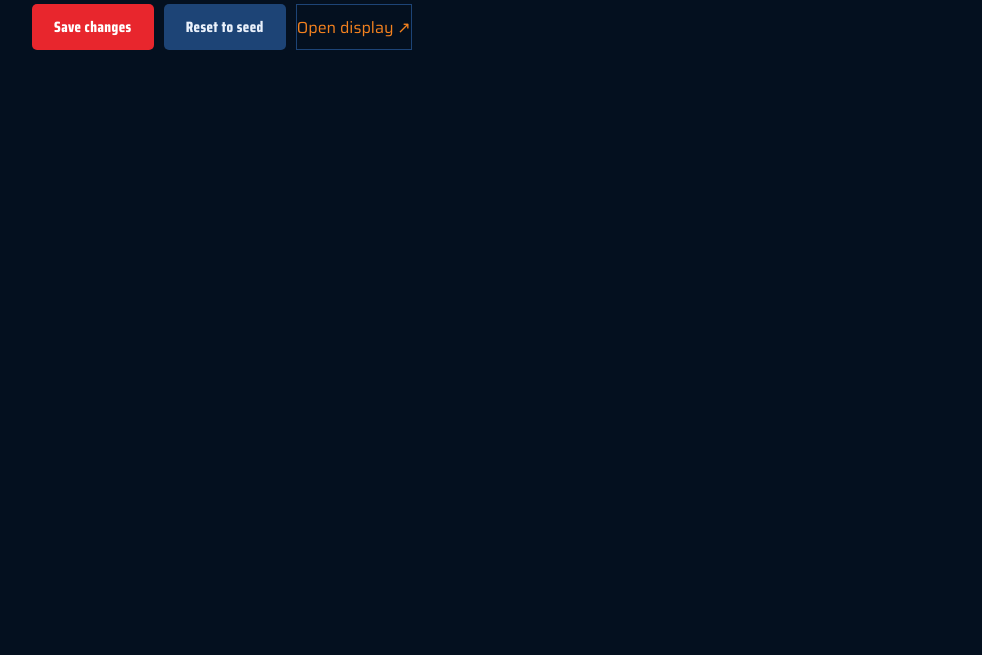
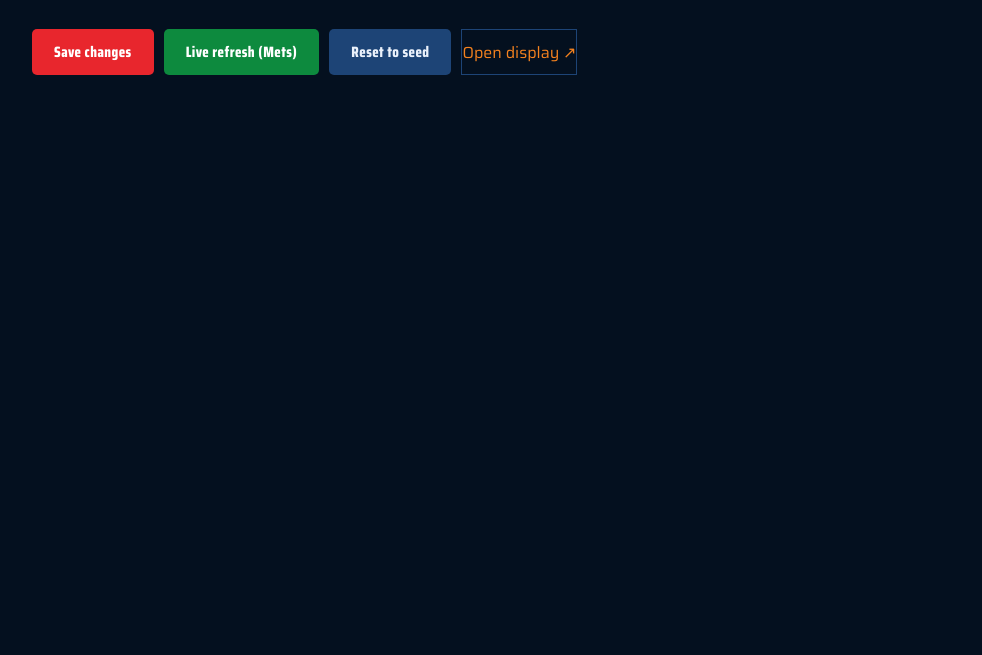
Before and after one commit to samaybar/citi-scoreboard, a website: page public/control.html in a window 1280 px wide. Shown: the part 145-800 px from the top of the page, without its empty margins (148-1130 px from the left). Drawn offline with Linux system fonts and the light colour scheme; no server answers.

Commit message:
Add Live refresh button to control panel

```diff
--- a/public/control.html
+++ b/public/control.html
@@ -35,6 +35,7 @@
     padding:11px 22px; border:none; border-radius:5px; cursor:pointer; letter-spacing:.03em;
   }
   .save { background:var(--red); color:#fff; }
+  .live { background:#0d8a3e; color:#fff; }
   .reset { background:#1d4476; color:var(--ink); }
   .view { background:transparent; color:var(--orange,#f5821f); border:1px solid var(--line); text-decoration:none; display:inline-flex; align-items:center; }
   .msg { margin-left:auto; align-self:center; font-weight:700; font-family:'Saira Condensed'; }
@@ -45,10 +46,11 @@
 <body>
 <div class="wrap">
   <h1>Scoreboard Control</h1>
-  <small class="hint">Edit, Save, then refresh the display page. Leave an inning blank if not yet played.</small>
+  <small class="hint">Edit, Save, then refresh the display page. "Live refresh" pulls today's Mets score &amp; line from MLB and saves it immediately. Leave an inning blank if not yet played.</small>
   <div id="form">Loading…</div>
   <div class="bar">
     <button class="save" onclick="save()">Save changes</button>
+    <button class="live" onclick="liveRefresh()">Live refresh (Mets)</button>
     <button class="reset" onclick="resetState()">Reset to seed</button>
     <a class="view" href="/" target="_blank">Open display &#8599;</a>
     <span class="msg" id="msg"></span>
@@ -218,6 +220,19 @@ function resetState() {
     .catch(() => flash('Reset failed', false));
 }
 
+function liveRefresh() {
+  flash('Fetching from MLB\u2026', true);
+  fetch('/api/live', { method: 'POST' })
+    .then(async r => {
+      const d = await r.json();
+      if (!r.ok) { flash(d.error || 'Live refresh failed', false); return; }
+      state = d.state;
+      render();
+      flash('Live: ' + d.gameStatus + ' \u2014 saved \u2713', true);
+    })
+    .catch(() => flash('Live refresh failed', false));
+}
+
 fetch('/api/state').then(r => r.json()).then(s => { state = s; render(); })
   .catch(e => { document.getElementById('form').textContent = 'Failed to load: ' + e; });
 </script>
```
